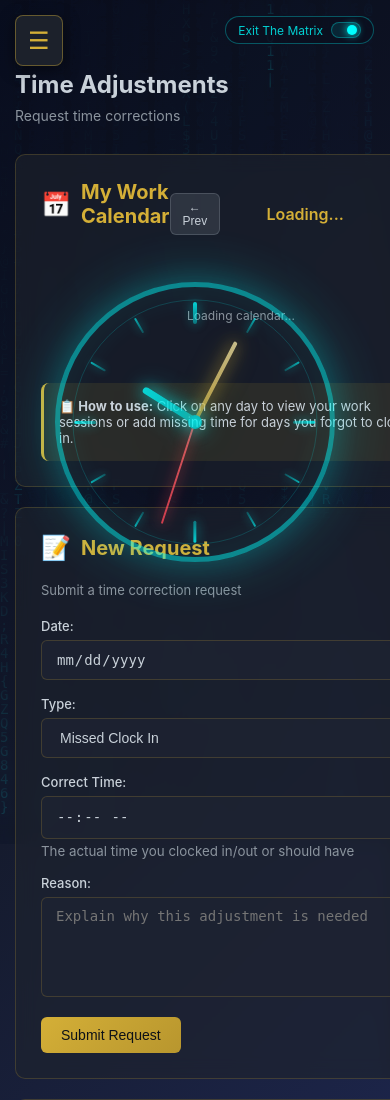
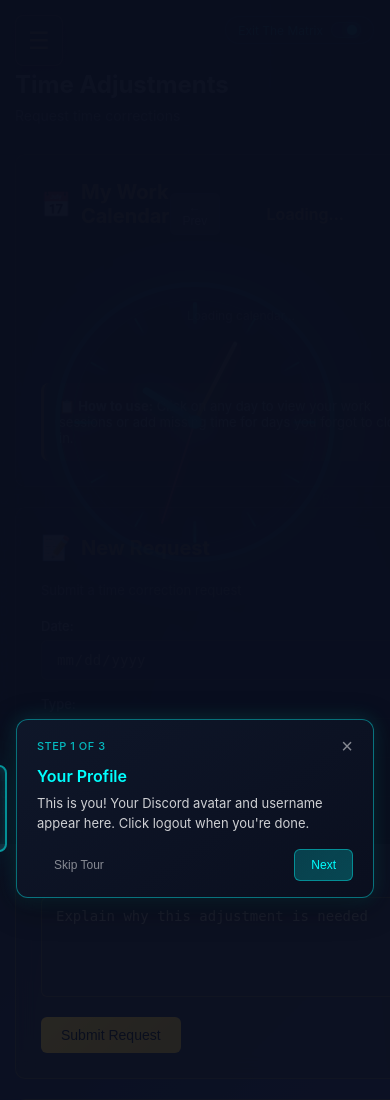
Before and after one commit to HypnotikAcid/On-The-Clock-Beta, a Flask app: template templates/dashboard_pages/adjustments.html in a window 390 px wide; the page is wider, and only the part inside the window is pictured. Shown: the top 1100 px of that part. Run offline with Flask 3, Linux system fonts and the light colour scheme; the template is opened without the code that fills it, so the values that code supplies are empty; parts of the project's set-up code (start-up, migrations or seed data) failed here and were passed over; some libraries are stand-ins or nearby versions.

Commit message:
Add a guided tour to help users learn the dashboard features
Introduce a new JavaScript-based guided tour system with spotlight and tooltip effects, integrated into the dashboard. This includes new CSS for styling the tour elements and updates to `dashboard_base.html` to include the tour's JavaScript file and modify `replit.md` to document the new feature.

Replit-Commit-Author: Agent
Replit-Commit-Session-Id: bc3e6cf5-5f5d-48a6-921c-8fe9bac89488
Replit-Commit-Checkpoint-Type: intermediate_checkpoint
Replit-Commit-Event-Id: ec43bdbb-bc0d-4b81-b4a8-4e6659662baa
Replit-Commit-Screenshot-Url: https://storage.googleapis.com/screenshot-production-us-central1/766a3f95-c60b-4c83-a09c-c00b61073e96/bc3e6cf5-5f5d-48a6-921c-8fe9bac89488/6sRAUVI

```diff
--- a/static/css/dashboard.css
+++ b/static/css/dashboard.css
@@ -4333,3 +4333,216 @@
         font-size: 36px;
     }
 }
+
+/* ============================================= */
+/* Guided Tour System Styles                     */
+/* ============================================= */
+
+.tour-overlay {
+    position: fixed;
+    top: 0;
+    left: 0;
+    width: 100%;
+    height: 100%;
+    z-index: 9998;
+    pointer-events: none;
+    opacity: 0;
+    transition: opacity 0.3s ease;
+}
+
+.tour-overlay.active {
+    opacity: 1;
+    pointer-events: auto;
+}
+
+.tour-backdrop {
+    position: fixed;
+    top: 0;
+    left: 0;
+    width: 100%;
+    height: 100%;
+    background: rgba(10, 15, 31, 0.85);
+}
+
+.tour-spotlight {
+    position: absolute;
+    z-index: 9999;
+    box-shadow:
+        0 0 0 9999px rgba(10, 15, 31, 0.85),
+        0 0 30px rgba(0, 255, 255, 0.5),
+        inset 0 0 15px rgba(0, 255, 255, 0.2);
+    border: 2px solid rgba(0, 255, 255, 0.6);
+    border-radius: 8px;
+    pointer-events: none;
+    display: none;
+    transition: all 0.4s cubic-bezier(0.4, 0, 0.2, 1);
+}
+
+.tour-tooltip {
+    position: absolute;
+    z-index: 10000;
+    background: linear-gradient(145deg, rgba(15, 23, 42, 0.98), rgba(10, 15, 31, 0.98));
+    border: 1px solid rgba(0, 255, 255, 0.4);
+    border-radius: 12px;
+    padding: 16px 20px;
+    max-width: 320px;
+    min-width: 280px;
+    box-shadow:
+        0 8px 32px rgba(0, 0, 0, 0.4),
+        0 0 20px rgba(0, 255, 255, 0.15);
+    display: none;
+    animation: tourTooltipIn 0.3s ease;
+}
+
+@keyframes tourTooltipIn {
+    from {
+        opacity: 0;
+        transform: translateY(10px);
+    }
+    to {
+        opacity: 1;
+        transform: translateY(0);
+    }
+}
+
+.tour-tooltip-header {
+    display: flex;
+    justify-content: space-between;
+    align-items: center;
+    margin-bottom: 10px;
+}
+
+.tour-step-indicator {
+    font-size: 11px;
+    color: rgba(0, 255, 255, 0.7);
+    font-weight: 500;
+    text-transform: uppercase;
+    letter-spacing: 0.5px;
+}
+
+.tour-close {
+    background: none;
+    border: none;
+    color: rgba(255, 255, 255, 0.5);
+    font-size: 20px;
+    cursor: pointer;
+    padding: 0;
+    line-height: 1;
+    transition: color 0.2s;
+}
+
+.tour-close:hover {
+    color: #FF4757;
+}
+
+.tour-title {
+    font-size: 16px;
+    font-weight: 600;
+    color: #00FFFF;
+    margin: 0 0 8px 0;
+}
+
+.tour-content {
+    font-size: 13px;
+    color: rgba(255, 255, 255, 0.8);
+    line-height: 1.5;
+    margin: 0 0 16px 0;
+}
+
+.tour-actions {
+    display: flex;
+    justify-content: space-between;
+    align-items: center;
+    gap: 8px;
+}
+
+.tour-nav {
+    display: flex;
+    gap: 8px;
+}
+
+.tour-btn {
+    padding: 8px 16px;
+    border-radius: 6px;
+    font-size: 12px;
+    font-weight: 500;
+    cursor: pointer;
+    transition: all 0.2s;
+    border: 1px solid transparent;
+}
+
+.tour-btn-skip {
+    background: transparent;
+    color: rgba(255, 255, 255, 0.5);
+    border-color: transparent;
+}
+
+.tour-btn-skip:hover {
+    color: rgba(255, 255, 255, 0.8);
+    background: rgba(255, 255, 255, 0.05);
+}
+
+.tour-btn-prev {
+    background: rgba(255, 255, 255, 0.1);
+    color: rgba(255, 255, 255, 0.8);
+    border-color: rgba(255, 255, 255, 0.2);
+}
+
+.tour-btn-prev:hover {
+    background: rgba(255, 255, 255, 0.15);
+}
+
+.tour-btn-next {
+    background: linear-gradient(135deg, rgba(0, 255, 255, 0.2), rgba(0, 200, 200, 0.3));
+    color: #00FFFF;
+    border-color: rgba(0, 255, 255, 0.4);
+}
+
+.tour-btn-next:hover {
+    background: linear-gradient(135deg, rgba(0, 255, 255, 0.3), rgba(0, 200, 200, 0.4));
+    box-shadow: 0 0 12px rgba(0, 255, 255, 0.3);
+}
+
+.tour-completion-toast {
+    position: fixed;
+    bottom: 24px;
+    right: 24px;
+    background: linear-gradient(145deg, rgba(16, 185, 129, 0.15), rgba(16, 185, 129, 0.25));
+    border: 1px solid rgba(16, 185, 129, 0.5);
+    border-radius: 12px;
+    padding: 16px 24px;
+    display: flex;
+    align-items: center;
+    gap: 12px;
+    color: #10B981;
+    font-weight: 500;
+    z-index: 10001;
+    transform: translateY(100px);
+    opacity: 0;
+    transition: all 0.3s ease;
+    box-shadow: 0 4px 20px rgba(16, 185, 129, 0.2);
+}
+
+.tour-completion-toast.show {
+    transform: translateY(0);
+    opacity: 1;
+}
+
+.tour-completion-icon {
+    font-size: 24px;
+}
+
+@media (max-width: 768px) {
+    .tour-tooltip {
+        max-width: calc(100vw - 32px);
+        min-width: auto;
+        left: 16px !important;
+        right: 16px;
+    }
+
+    .tour-completion-toast {
+        left: 16px;
+        right: 16px;
+        bottom: 16px;
+    }
+}
--- /dev/null
+++ b/static/js/dashboard-tour.js
@@ -0,0 +1,308 @@
+const DashboardTour = {
+    currentStep: 0,
+    steps: [],
+    overlay: null,
+    tooltip: null,
+    spotlight: null,
+    isActive: false,
+
+    tourSteps: [
+        {
+            target: '.sidebar-user',
+            title: 'Your Profile',
+            content: 'This is you! Your Discord avatar and username appear here. Click logout when you\'re done.',
+            position: 'right',
+            page: 'my-servers'
+        },
+        {
+            target: '.server-list, .server-grid',
+            title: 'Your Servers',
+            content: 'These are all the Discord servers you have access to with On the Clock. Click any server to manage it.',
+            position: 'top',
+            page: 'my-servers'
+        },
+        {
+            target: '#start-tour-nav',
+            title: 'Need Help Again?',
+            content: 'You can restart this tour anytime by clicking here. Now let\'s explore a server!',
+            position: 'right',
+            page: 'my-servers'
+        }
+    ],
+
+    serverTourSteps: [
+        {
+            target: '[href*="/employees"]',
+            findByText: 'Employees',
+            title: 'Employee Management',
+            content: 'View and manage all your employees. See who\'s clocked in, edit profiles, and track hours.',
+            position: 'right',
+            page: 'server'
+        },
+        {
+            target: '[href*="/roles"]',
+            findByText: 'Role',
+            title: 'Role Assignment',
+            content: 'Assign Discord roles that can clock in. Only members with these roles can use the timeclock.',
+            position: 'right',
+            page: 'server'
+        },
+        {
+            target: '[href*="/timezone"]',
+            findByText: 'Timezone',
+            title: 'Timezone & Schedule',
+            content: 'Set your business timezone and work schedule. This affects how hours are calculated.',
+            position: 'right',
+            page: 'server'
+        },
+        {
+            target: '[href*="/settings"]',
+            findByText: 'Settings',
+            title: 'Server Settings',
+            content: 'Configure email notifications, reports, and other server-specific options.',
+            position: 'right',
+            page: 'server'
+        },
+        {
+            target: '[href*="/adjustments"]',
+            findByText: 'Time Adjustment',
+            title: 'Time Adjustments',
+            content: 'Review and approve employee requests to modify their clock times. Keep accurate records!',
+            position: 'right',
+            page: 'server'
+        },
+        {
+            target: '.content-area',
+            title: 'Main Dashboard',
+            content: 'This is your main work area. It shows different content based on which section you\'re viewing.',
+            position: 'top',
+            page: 'server'
+        }
+    ],
+
+    init() {
+        this.createElements();
+        this.bindEvents();
+
+        const tourBtn = document.getElementById('start-tour-nav');
+        if (tourBtn) {
+            tourBtn.addEventListener('click', (e) => {
+                e.preventDefault();
+                this.start();
+            });
+        }
+
+        if (!localStorage.getItem('tourCompleted') && !localStorage.getItem('tourSkipped')) {
+            const isServerPage = window.location.pathname.includes('/server/');
+            if (!isServerPage) {
+                setTimeout(() => this.start(), 1000);
+            }
+        }
+    },
+
+    createElements() {
+        this.overlay = document.createElement('div');
+        this.overlay.className = 'tour-overlay';
+        this.overlay.innerHTML = '<div class="tour-backdrop"></div>';
+
+        this.spotlight = document.createElement('div');
+        this.spotlight.className = 'tour-spotlight';
+
+        this.tooltip = document.createElement('div');
+        this.tooltip.className = 'tour-tooltip';
+        this.tooltip.innerHTML = `
+            <div class="tour-tooltip-header">
+                <span class="tour-step-indicator"></span>
+                <button class="tour-close">&times;</button>
+            </div>
+            <h4 class="tour-title"></h4>
+            <p class="tour-content"></p>
+            <div class="tour-actions">
+                <button class="tour-btn tour-btn-skip">Skip Tour</button>
+                <div class="tour-nav">
+                    <button class="tour-btn tour-btn-prev">Back</button>
+                    <button class="tour-btn tour-btn-next">Next</button>
+                </div>
+            </div>
+        `;
+
+        document.body.appendChild(this.overlay);
+        document.body.appendChild(this.spotlight);
+        document.body.appendChild(this.tooltip);
+    },
+
+    bindEvents() {
+        this.tooltip.querySelector('.tour-close').addEventListener('click', () => this.end());
+        this.tooltip.querySelector('.tour-btn-skip').addEventListener('click', () => this.skip());
+        this.tooltip.querySelector('.tour-btn-prev').addEventListener('click', () => this.prev());
+        this.tooltip.querySelector('.tour-btn-next').addEventListener('click', () => this.next());
+        this.overlay.addEventListener('click', (e) => {
+            if (e.target === this.overlay.querySelector('.tour-backdrop')) {
+                this.end();
+            }
+        });
+
+        document.addEventListener('keydown', (e) => {
+            if (!this.isActive) return;
+            if (e.key === 'Escape') this.end();
+            if (e.key === 'ArrowRight') this.next();
+            if (e.key === 'ArrowLeft') this.prev();
+        });
+    },
+
+    start() {
+        const isServerPage = window.location.pathname.includes('/server/');
+        this.steps = isServerPage ? this.serverTourSteps : this.tourSteps;
+        this.currentStep = 0;
+        this.isActive = true;
+        this.overlay.classList.add('active');
+        this.showStep();
+    },
+
+    showStep() {
+        const step = this.steps[this.currentStep];
+        if (!step) {
+            this.end();
+            return;
+        }
+
+        let target = null;
+
+        try {
+            target = document.querySelector(step.target);
+        } catch (e) {
+            target = null;
+        }
+
+        if (!target && step.findByText) {
+            const navItems = document.querySelectorAll('.nav-item');
+            target = Array.from(navItems).find(el => el.textContent.includes(step.findByText));
+        }
+
+        if (!target) {
+            if (this.currentStep < this.steps.length - 1) {
+                this.currentStep++;
+                this.showStep();
+                return;
+            } else {
+                this.end();
+                return;
+            }
+        }
+
+        const rect = target.getBoundingClientRect();
+        const padding = 8;
+
+        this.spotlight.style.display = 'block';
+        this.spotlight.style.top = `${rect.top - padding + window.scrollY}px`;
+        this.spotlight.style.left = `${rect.left - padding}px`;
+        this.spotlight.style.width = `${rect.width + padding * 2}px`;
+        this.spotlight.style.height = `${rect.height + padding * 2}px`;
+
+        this.tooltip.querySelector('.tour-step-indicator').textContent =
+            `Step ${this.currentStep + 1} of ${this.steps.length}`;
+        this.tooltip.querySelector('.tour-title').textContent = step.title;
+        this.tooltip.querySelector('.tour-content').textContent = step.content;
+
+        this.tooltip.style.display = 'block';
+        const tooltipRect = this.tooltip.getBoundingClientRect();
+
+        let top, left;
+        switch (step.position) {
+            case 'right':
+                top = rect.top + (rect.height / 2) - (tooltipRect.height / 2) + window.scrollY;
+                left = rect.right + padding + 16;
+                break;
+            case 'left':
+                top = rect.top + (rect.height / 2) - (tooltipRect.height / 2) + window.scrollY;
+                left = rect.left - tooltipRect.width - padding - 16;
+                break;
+            case 'top':
+                top = rect.top - tooltipRect.height - padding - 16 + window.scrollY;
+                left = rect.left + (rect.width / 2) - (tooltipRect.width / 2);
+                break;
+            case 'bottom':
+            default:
+                top = rect.bottom + padding + 16 + window.scrollY;
+                left = rect.left + (rect.width / 2) - (tooltipRect.width / 2);
+        }
+
+        if (left < 16) left = 16;
+        if (left + tooltipRect.width > window.innerWidth - 16) {
+            left = window.innerWidth - tooltipRect.width - 16;
+        }
+        if (top < 16) top = rect.bottom + padding + 16 + window.scrollY;
+
+        this.tooltip.style.top = `${top}px`;
+        this.tooltip.style.left = `${left}px`;
+
+        const prevBtn = this.tooltip.querySelector('.tour-btn-prev');
+        const nextBtn = this.tooltip.querySelector('.tour-btn-next');
+
+        prevBtn.style.display = this.currentStep === 0 ? 'none' : 'inline-block';
+        nextBtn.textContent = this.currentStep === this.steps.length - 1 ? 'Finish' : 'Next';
+
+        target.scrollIntoView({ behavior: 'smooth', block: 'center' });
+    },
+
+    next() {
+        if (this.currentStep < this.steps.length - 1) {
+            this.currentStep++;
+            this.showStep();
+        } else {
+            this.complete();
+        }
+    },
+
+    prev() {
+        if (this.currentStep > 0) {
+            this.currentStep--;
+            this.showStep();
+        }
+    },
+
+    skip() {
+        localStorage.setItem('tourSkipped', 'true');
+        this.end();
+    },
+
+    complete() {
+        localStorage.setItem('tourCompleted', 'true');
+        this.end();
+        this.showCompletionMessage();
+    },
+
+    end() {
+        this.isActive = false;
+        this.overlay.classList.remove('active');
+        this.spotlight.style.display = 'none';
+        this.tooltip.style.display = 'none';
+    },
+
+    showCompletionMessage() {
+        const toast = document.createElement('div');
+        toast.className = 'tour-completion-toast';
+        toast.innerHTML = `
+            <span class="tour-completion-icon">🎉</span>
+            <span>Tour complete! You're ready to start managing time.</span>
+        `;
+        document.body.appendChild(toast);
+
+        setTimeout(() => toast.classList.add('show'), 100);
+        setTimeout(() => {
+            toast.classList.remove('show');
+            setTimeout(() => toast.remove(), 300);
+        }, 4000);
+    },
+
+    reset() {
+        localStorage.removeItem('tourCompleted');
+        localStorage.removeItem('tourSkipped');
+    }
+};
+
+document.addEventListener('DOMContentLoaded', () => {
+    DashboardTour.init();
+});
+
+window.DashboardTour = DashboardTour;
--- a/templates/dashboard_base.html
+++ b/templates/dashboard_base.html
@@ -337,6 +337,7 @@
             });
         })();
     </script>
+    <script src="/static/js/dashboard-tour.js"></script>
 </body>
 
 </html>
```
Also changed, not shown: replit.md (+1 -0 lines).
